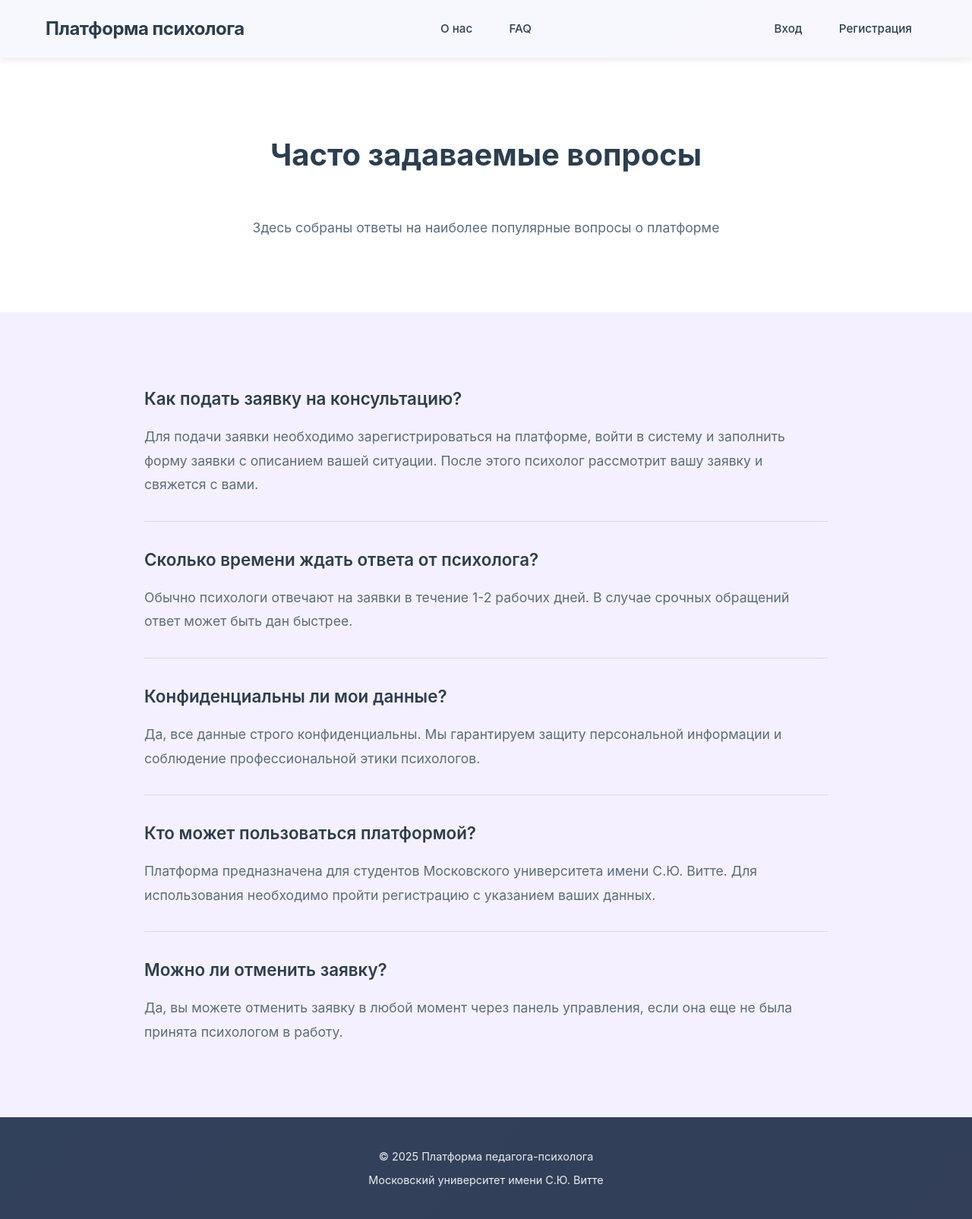
After one commit to psixolog44/psixolog-cabinet, a Django app: page /faq/ in a window 1280 px wide. The commit adds this page. Shown: the whole page at 76% size. Run offline with Django 5.2, Linux system fonts and the light colour scheme.

Commit message:
Created FAQ page

```diff
--- a/app/urls.py
+++ b/app/urls.py
@@ -24,4 +24,5 @@ urlpatterns = [
     path("admin/", admin.site.urls),
     path("", views.index, name="index"),
     path("about/", views.about, name="about"),
+    path("faq/", views.faq, name="faq"),
 ]
--- a/app/views.py
+++ b/app/views.py
@@ -7,3 +7,7 @@ def index(request):
 
 def about(request):
     return render(request, 'about.html')
+
+
+def faq(request):
+    return render(request, 'faq.html')
--- a/static/css/style.css
+++ b/static/css/style.css
@@ -47,7 +47,14 @@ nav .logo {
     justify-self: start;
 }
 
-.nav-center {
+.nav-center-links {
+    display: flex;
+    gap: 10px;
+    align-items: center;
+    justify-self: center;
+}
+
+.nav-center-links a {
     color: #2c3e50;
     text-decoration: none;
     padding: 0.6rem 1.2rem;
@@ -55,10 +62,9 @@ nav .logo {
     transition: all 0.3s ease;
     font-weight: 500;
     font-size: 0.95rem;
-    justify-self: center;
 }
 
-.nav-center:hover {
+.nav-center-links a:hover {
     background-color: #f0f0f0;
     transform: translateY(-1px);
 }
@@ -384,6 +390,63 @@ section h2 {
     margin: 0;
 }
 
+.faq-section {
+    background: #ffffff;
+}
+
+.faq-section .section-content {
+    padding: 2rem 0;
+}
+
+.faq-section p {
+    font-size: 1.1rem;
+    line-height: 1.8;
+    color: #5a6c7d;
+    text-align: center;
+    max-width: 800px;
+    margin: 1rem auto 0;
+}
+
+.faq-questions {
+    background: #f5f0ff;
+}
+
+.faq-questions .section-content {
+    padding: 2rem 0;
+}
+
+.faq-list {
+    max-width: 900px;
+    margin: 0 auto;
+}
+
+.faq-item {
+    margin-bottom: 2rem;
+    padding-bottom: 2rem;
+    border-bottom: 1px solid rgba(102, 126, 234, 0.2);
+}
+
+.faq-item:last-child {
+    border-bottom: none;
+    margin-bottom: 0;
+    padding-bottom: 0;
+}
+
+.faq-item h3 {
+    font-size: 1.4rem;
+    margin-bottom: 1rem;
+    color: #2c3e50;
+    font-weight: 600;
+}
+
+.faq-item p {
+    font-size: 1.1rem;
+    line-height: 1.8;
+    color: #5a6c7d;
+    text-align: left;
+    margin: 0;
+}
+
 .features {
     background: #f5f0ff;
 }
@@ -528,8 +591,10 @@ section h2 {
         justify-self: center;
     }
 
-    .nav-center {
+    .nav-center-links {
         justify-self: center;
+        flex-wrap: wrap;
+        justify-content: center;
     }
 
     .nav-links {
@@ -556,6 +621,19 @@ section h2 {
         }
     }
 
+    .faq-item {
+        margin-bottom: 1.5rem;
+        padding-bottom: 1.5rem;
+    }
+
+    .faq-item h3 {
+        font-size: 1.2rem;
+    }
+
+    .faq-item p {
+        font-size: 1rem;
+    }
+
     .steps {
         grid-template-columns: 1fr;
     }
--- a/templates/base.html
+++ b/templates/base.html
@@ -12,7 +12,10 @@
         <nav>
             <div class="container">
                 <a href="/" class="logo">Платформа психолога</a>
-                <a href="{% url 'about' %}" class="nav-center">О нас</a>
+                <div class="nav-center-links">
+                    <a href="{% url 'about' %}">О нас</a>
+                    <a href="{% url 'faq' %}">FAQ</a>
+                </div>
                 <div class="nav-links">
                     {% if user.is_authenticated %}
                         <a href="/dashboard">Панель управления</a>
--- /dev/null
+++ b/templates/faq.html
@@ -0,0 +1,44 @@
+{% extends 'base.html' %}
+
+{% block title %}FAQ - Платформа психолога{% endblock %}
+
+{% block content %}
+<section class="faq-section">
+    <div class="section-content">
+        <h2>Часто задаваемые вопросы</h2>
+        <p>Здесь собраны ответы на наиболее популярные вопросы о платформе</p>
+    </div>
+</section>
+
+<section class="faq-questions">
+    <div class="section-content">
+        <div class="faq-list">
+            <div class="faq-item">
+                <h3>Как подать заявку на консультацию?</h3>
+                <p>Для подачи заявки необходимо зарегистрироваться на платформе, войти в систему и заполнить форму заявки с описанием вашей ситуации. После этого психолог рассмотрит вашу заявку и свяжется с вами.</p>
+            </div>
+
+            <div class="faq-item">
+                <h3>Сколько времени ждать ответа от психолога?</h3>
+                <p>Обычно психологи отвечают на заявки в течение 1-2 рабочих дней. В случае срочных обращений ответ может быть дан быстрее.</p>
+            </div>
+
+            <div class="faq-item">
+                <h3>Конфиденциальны ли мои данные?</h3>
+                <p>Да, все данные строго конфиденциальны. Мы гарантируем защиту персональной информации и соблюдение профессиональной этики психологов.</p>
+            </div>
+
+            <div class="faq-item">
+                <h3>Кто может пользоваться платформой?</h3>
+                <p>Платформа предназначена для студентов Московского университета имени С.Ю. Витте. Для использования необходимо пройти регистрацию с указанием ваших данных.</p>
+            </div>
+
+            <div class="faq-item">
+                <h3>Можно ли отменить заявку?</h3>
+                <p>Да, вы можете отменить заявку в любой момент через панель управления, если она еще не была принята психологом в работу.</p>
+            </div>
+
+        </div>
+    </div>
+</section>
+{% endblock %}
```
